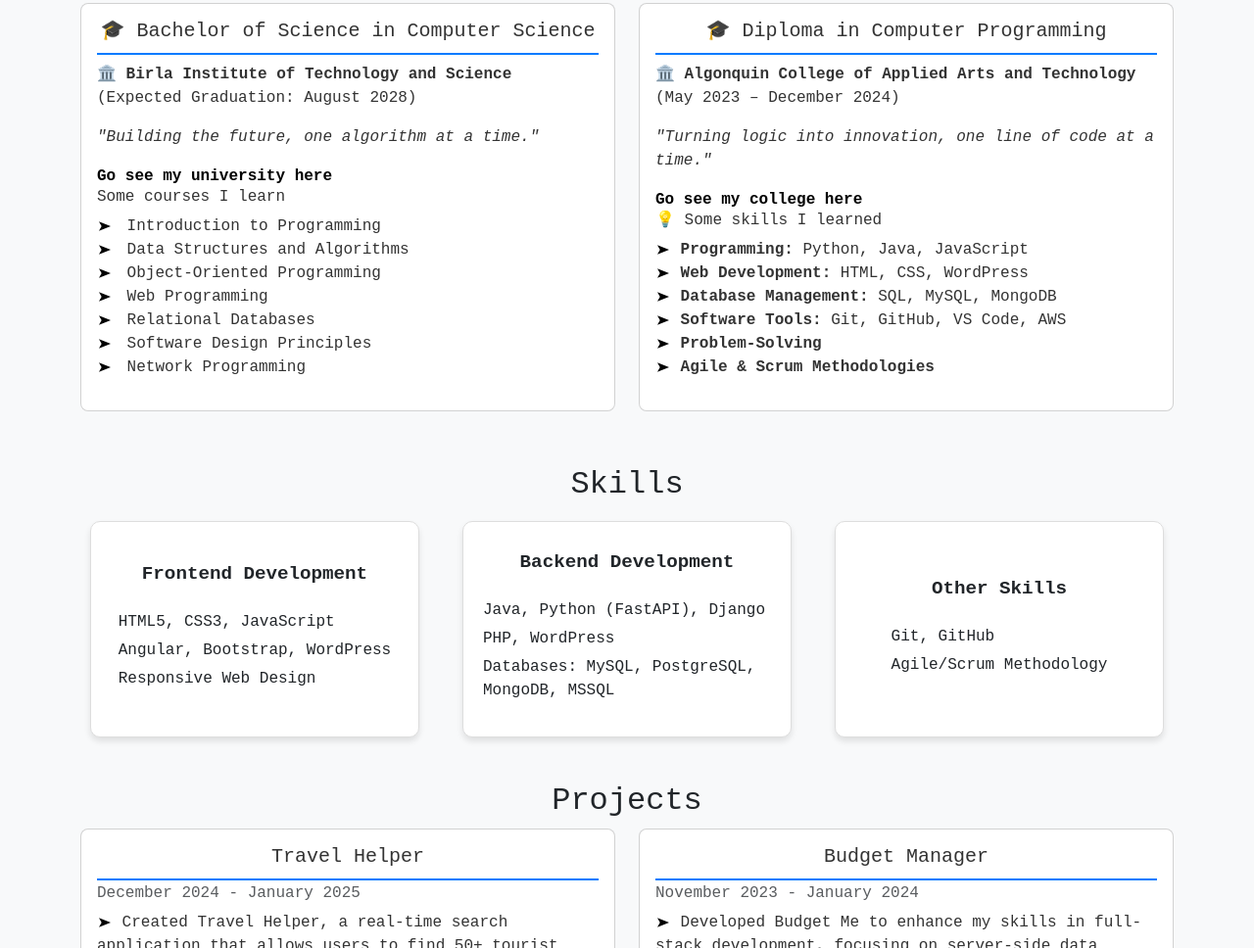
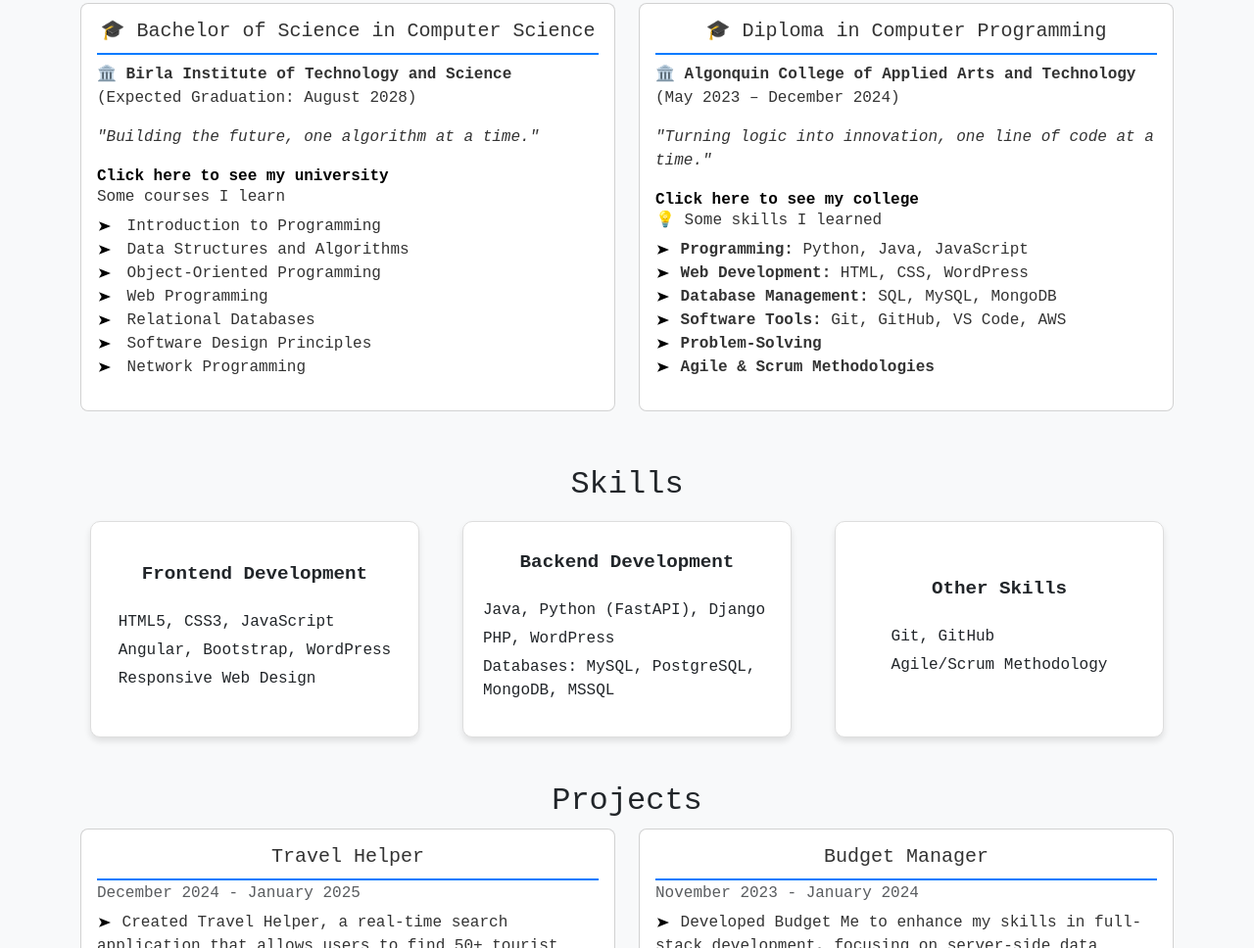
Before and after one commit to Sreelakshmi-Odatt/Portfolio-Website, a plain HTML site: page index.html in a window 1280 px wide. Shown: the part 1432-2400 px from the top of the page at 98% size. Drawn offline with nearby package versions, Linux system fonts and the light colour scheme.

Commit message:
Modified code

```diff
--- a/index.html
+++ b/index.html
@@ -362,7 +362,7 @@
                 target="_blank"
                 style="text-decoration: none; color: #000000; font-weight: bold"
               >
-                Go see my university here
+                Click here to see my university
               </a>
               <h6>Some courses I learn</h6>
               <ul style="list-style: none; padding-left: 0">
@@ -483,7 +483,7 @@
                 href="https://www.algonquincollege.com/"
                 target="_blank"
                 style="text-decoration: none; color: #000000; font-weight: bold"
-                >Go see my college here
+                >Click here to see my college
               </a>
               <h6>💡 Some skills I learned</h6>
               <ul style="list-style: none; padding-left: 0">
```
